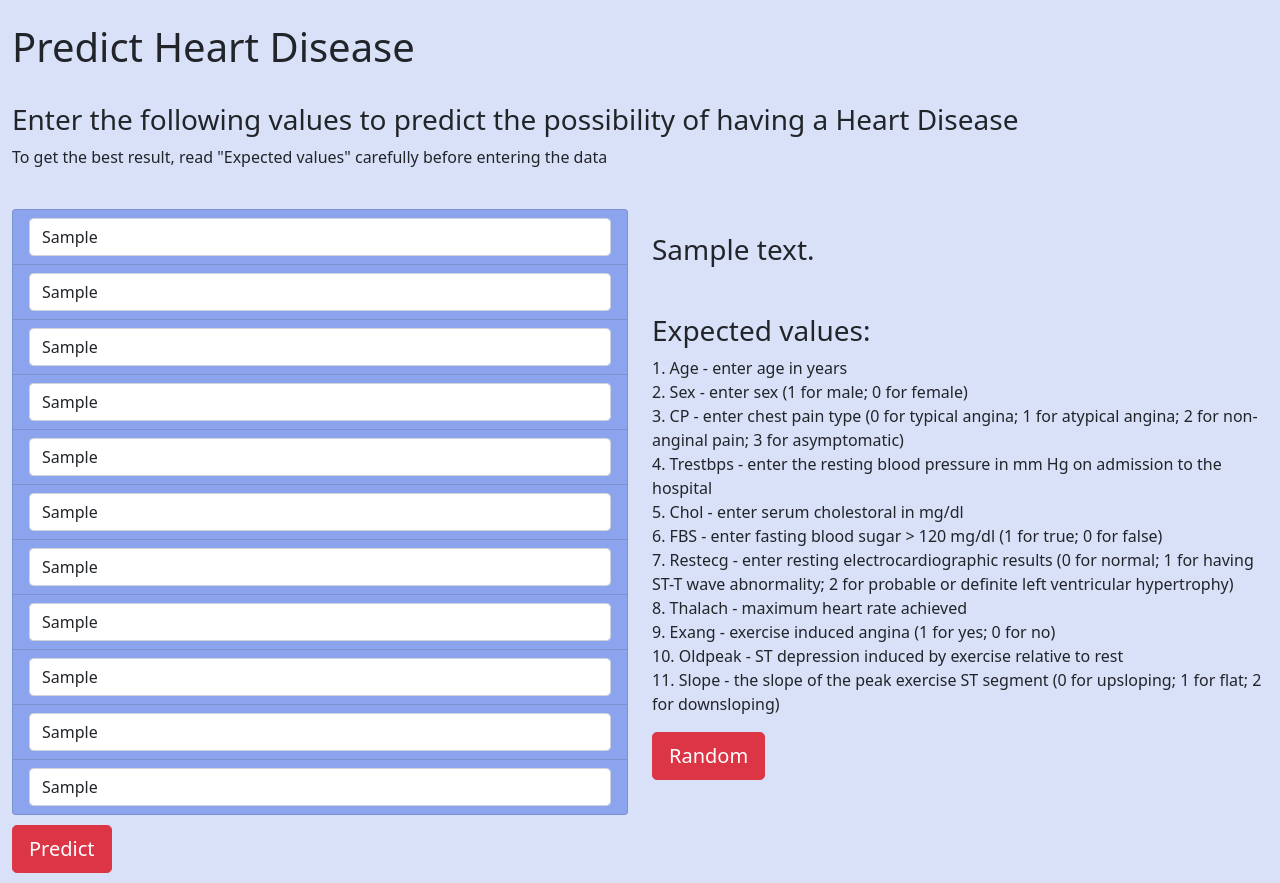
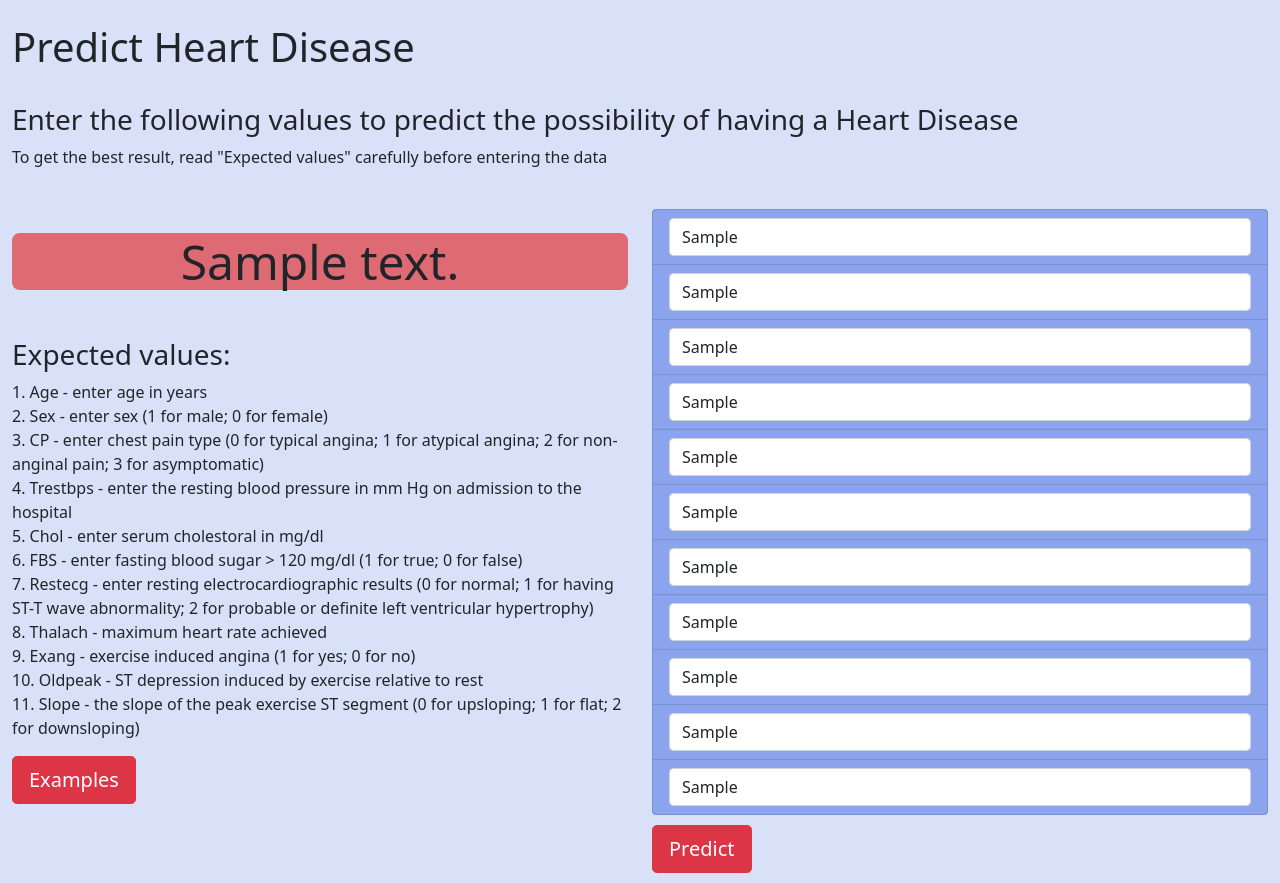
Before and after one commit to radioactivearm/Heart-Disease-ML, a Flask app: template templates/index.html in a window 1280 px wide. Shown: the part 877-1760 px from the top of the page. Run offline with Flask 2, Linux system fonts and the light colour scheme; the template is opened without the code that fills it: most values are stand-ins (such as "Sample title", 1, 10 or a date in 2020); parts of the project's set-up code (start-up, migrations or seed data) failed here and were passed over.

Commit message:
Updated comments on app, Flipped the Columns on index and added background on prediction in css

```diff
--- a/static/css/style.css
+++ b/static/css/style.css
@@ -72,3 +72,10 @@ body {
     margin-top: 10px;
     margin-bottom: 10px;
 }
+
+.results {
+    text-align:center;
+    font-size: 48px;
+    background-color:#e03a3db4;
+    border-radius: 7.5px;
+}
--- a/templates/index.html
+++ b/templates/index.html
@@ -70,6 +70,30 @@
         <h3> Enter the following values to predict the possibility of having a Heart Disease</h3>
         <p>To get the best result, read "Expected values" carefully before entering the data</p><br>
         <div class="row margin-top-50">
+
+          <div class="col-md-6">
+            <div id="table-area" class="">
+                <br>
+                <h3 class= "results">{{ prediction_text }}</h3>
+                <br>
+                <p>
+                    <h3>Expected values:</h3>
+                  1. Age - enter age in years<br>
+                  2. Sex - enter sex (1 for male; 0 for female)<br>
+                  3. CP - enter chest pain type (0 for typical angina; 1 for atypical angina; 2 for non-anginal pain; 3 for asymptomatic)<br>
+                  4. Trestbps - enter the resting blood pressure in mm Hg on admission to the hospital<br>
+                  5. Chol - enter serum cholestoral in mg/dl<br>
+                  6. FBS - enter fasting blood sugar > 120 mg/dl (1 for true; 0 for false)<br>
+                  7. Restecg - enter resting electrocardiographic results (0 for normal; 1 for having ST-T wave abnormality; 2 for probable or definite left ventricular hypertrophy)<br>
+                  8. Thalach - maximum heart rate achieved<br>
+                  9. Exang - exercise induced angina (1 for yes; 0 for no)<br>
+                  10. Oldpeak - ST depression induced by exercise relative to rest<br>
+                  11. Slope - the slope of the peak exercise ST segment (0 for upsloping; 1 for flat; 2 for downsloping)<br>
+                </p>
+                <button class ="btn btn-danger btn-lg" id='in-btn' onclick="insertHEART();">Examples</button>
+            </div>
+          </div>
+
           <div class="col-md-6">
             <aside class="filters">
               <div class="panel panel-default">
@@ -120,28 +144,6 @@
               </div>
             </aside>
           </div>
-          <div class="col-md-6">
-            <div id="table-area" class="">
-                <br>
-                <h3>{{ prediction_text }}</h3>
-                <br>
-                <p>
-                    <h3>Expected values:</h3>
-                  1. Age - enter age in years<br>
-                  2. Sex - enter sex (1 for male; 0 for female)<br>
-                  3. CP - enter chest pain type (0 for typical angina; 1 for atypical angina; 2 for non-anginal pain; 3 for asymptomatic)<br>
-                  4. Trestbps - enter the resting blood pressure in mm Hg on admission to the hospital<br>
-                  5. Chol - enter serum cholestoral in mg/dl<br>
-                  6. FBS - enter fasting blood sugar > 120 mg/dl (1 for true; 0 for false)<br>
-                  7. Restecg - enter resting electrocardiographic results (0 for normal; 1 for having ST-T wave abnormality; 2 for probable or definite left ventricular hypertrophy)<br>
-                  8. Thalach - maximum heart rate achieved<br>
-                  9. Exang - exercise induced angina (1 for yes; 0 for no)<br>
-                  10. Oldpeak - ST depression induced by exercise relative to rest<br>
-                  11. Slope - the slope of the peak exercise ST segment (0 for upsloping; 1 for flat; 2 for downsloping)<br>
-                </p>
-                <button class ="btn btn-danger btn-lg" id='in-btn' onclick="insertHEART();">Random</button>
-            </div>
-          </div>
           </div>
         </div>
       </div>
```
Also changed, not shown: app.py (+2 -14 lines).
